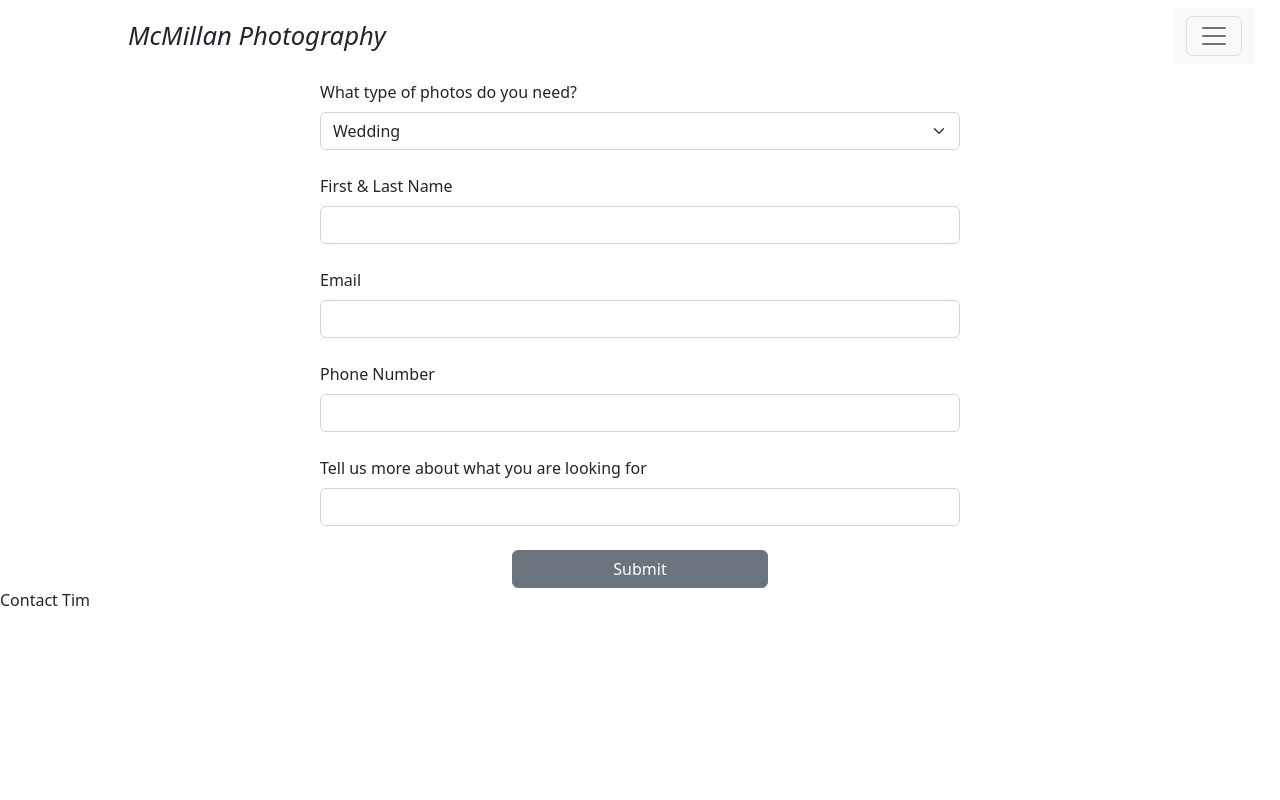
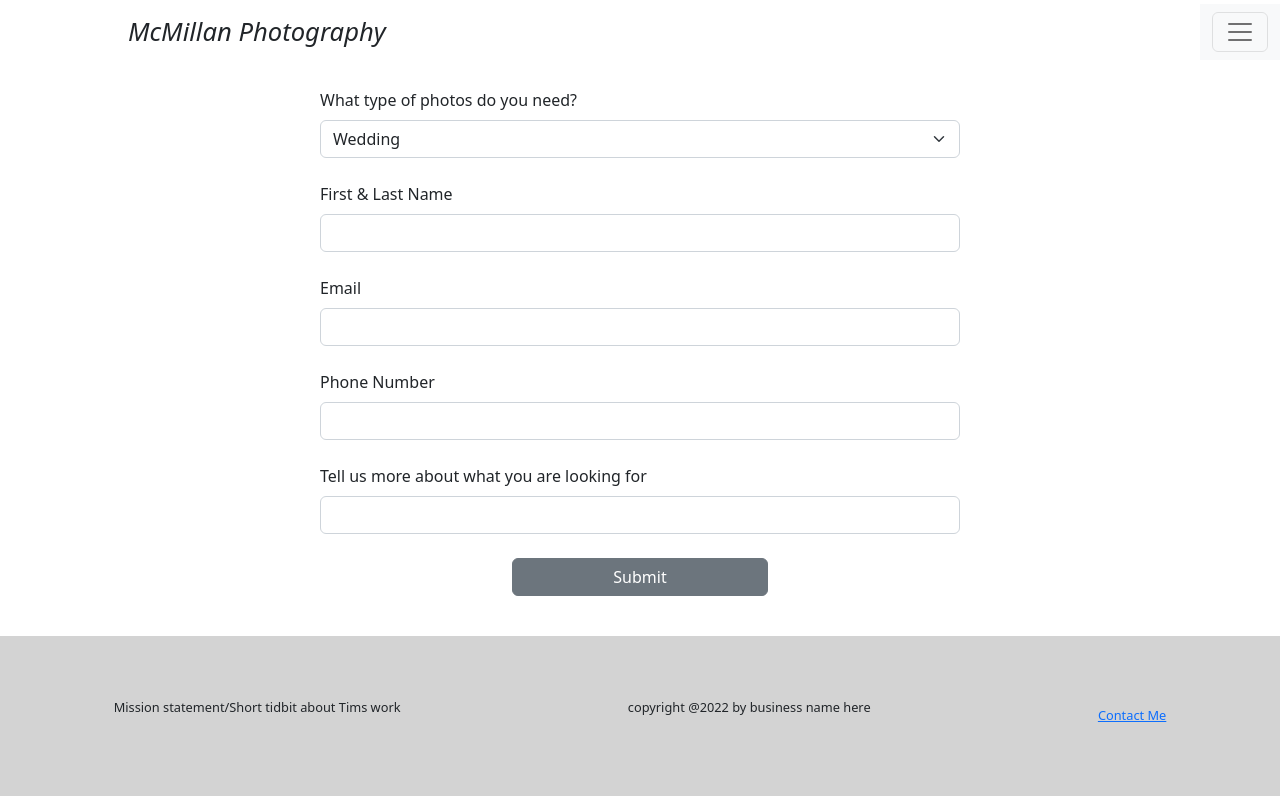
Before and after one commit to APolk10/ClientPhotographySite, a Next.js app in the folder personalphotographypage/: page /Contact in a window 1280 px wide. Built offline with nearby package versions, Linux system fonts and the light colour scheme.

Commit message:
adds style fixes for footer and aboutme page

```diff
--- a/personalphotographypage/components/ContactFooter.tsx
+++ b/personalphotographypage/components/ContactFooter.tsx
@@ -1,5 +1,12 @@
+import styles from '../styles/contactFooter.module.css';
+import Link from 'next/link';
+
 export default function ContactFooter() {
   return (
-    <div id="contact-footer">Contact Tim</div>
+    <div className={styles.bar}>
+      <p>Mission statement/Short tidbit about Tims work</p>
+      <p>copyright @2022 by business name here</p>
+      <Link href='/Contact'>Contact Me</Link>
+    </div>
   )
 }
--- a/personalphotographypage/pages/AboutMe.tsx
+++ b/personalphotographypage/pages/AboutMe.tsx
@@ -9,7 +9,10 @@ const AboutMe: NextPage = () => {
   return (
     <div>
       <div className={styles.data}>
-        <p>Here be Tim. Painter of Pictures on the canvas we call camera.</p>
+        <p className={styles.text}>
+          Welcome to my page!
+          Among my friends I have always been the person to hold the camera. What started out as a hobby has quickly grown into something more. People want to hold on to their treasured memories, and I have been privilidged enough to help them. Taking photos of these happy moments and beautiful scenes brings me great joy and I am excited to share this passion with you. If you have any questions for me please reach out!
+        </p>
       <div className={styles.headshot}>
         <Image src='https://res.cloudinary.com/dijhxevwz/image/upload/v1666906690/timHeadshot_rf9aqm.jpg' width='400px' height='400px' alt=''/>
       </div>
--- /dev/null
+++ b/personalphotographypage/styles/contactFooter.module.css
@@ -0,0 +1,11 @@
+.bar {
+  width: 100%;
+  height: 20vh;
+  font-size: 1vw;
+  background-color: lightgray;
+  margin-top: 5vh;
+  display: flex;
+  flex-direction: row;
+  justify-content: space-around;
+  align-items: center;
+}
--- a/personalphotographypage/styles/header.module.css
+++ b/personalphotographypage/styles/header.module.css
@@ -2,11 +2,12 @@
   display: flex;
   font-style: italic;
   flex-direction: row;
+  /* background-color: lightgrey; */
   justify-content: space-between;
-  margin-top: 2vh;
-  margin-left: 10vw;
   margin-right: 2vw;
+  padding-left: 10vw;
   font-size: 2vw;
   align-items: center;
-  height: 5vh;
+  height: 8vh;
+  width: 100%;
 }
```
Also changed, not shown: personalphotographypage/styles/aboutMe.module.css (+11 -5 lines).
